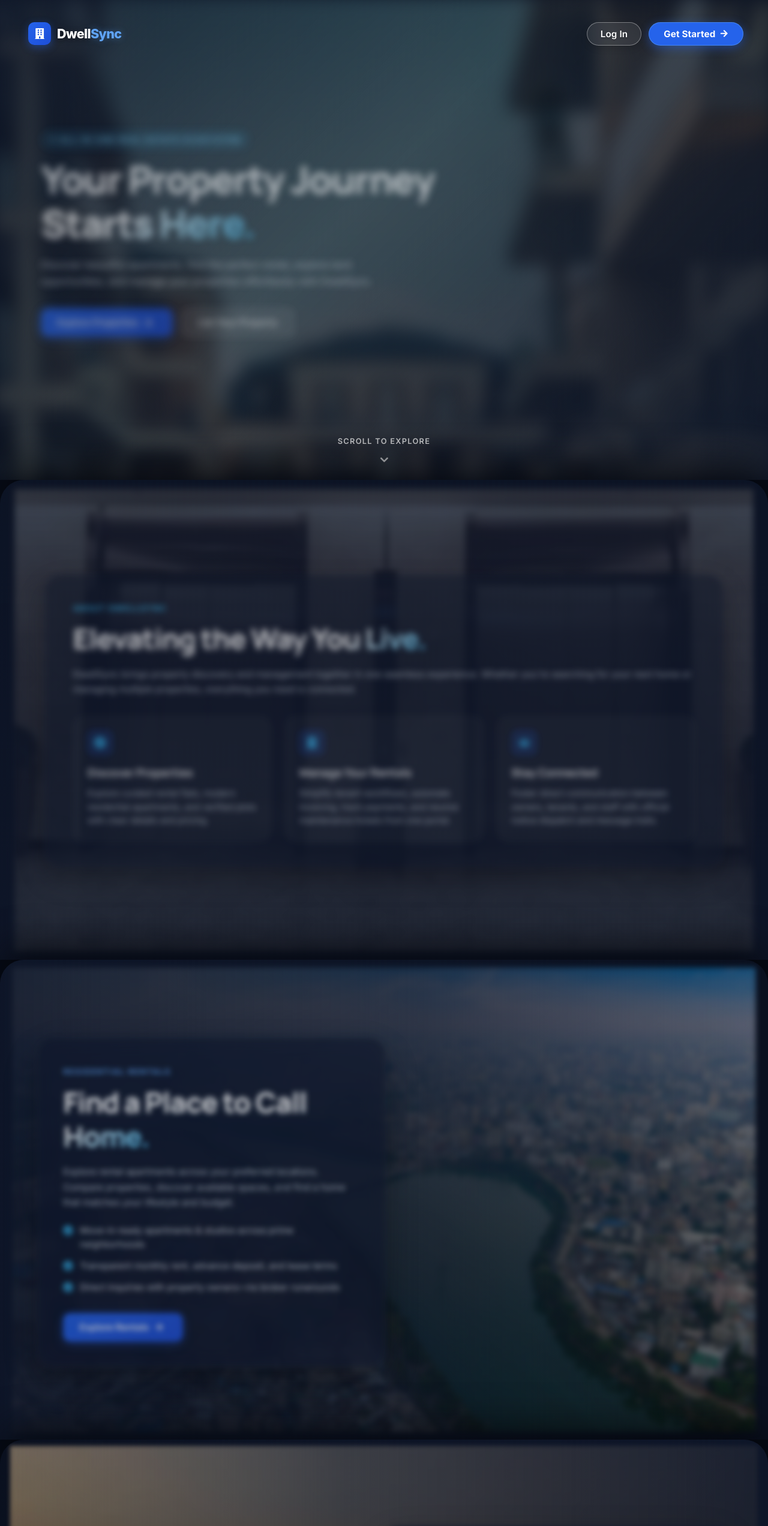
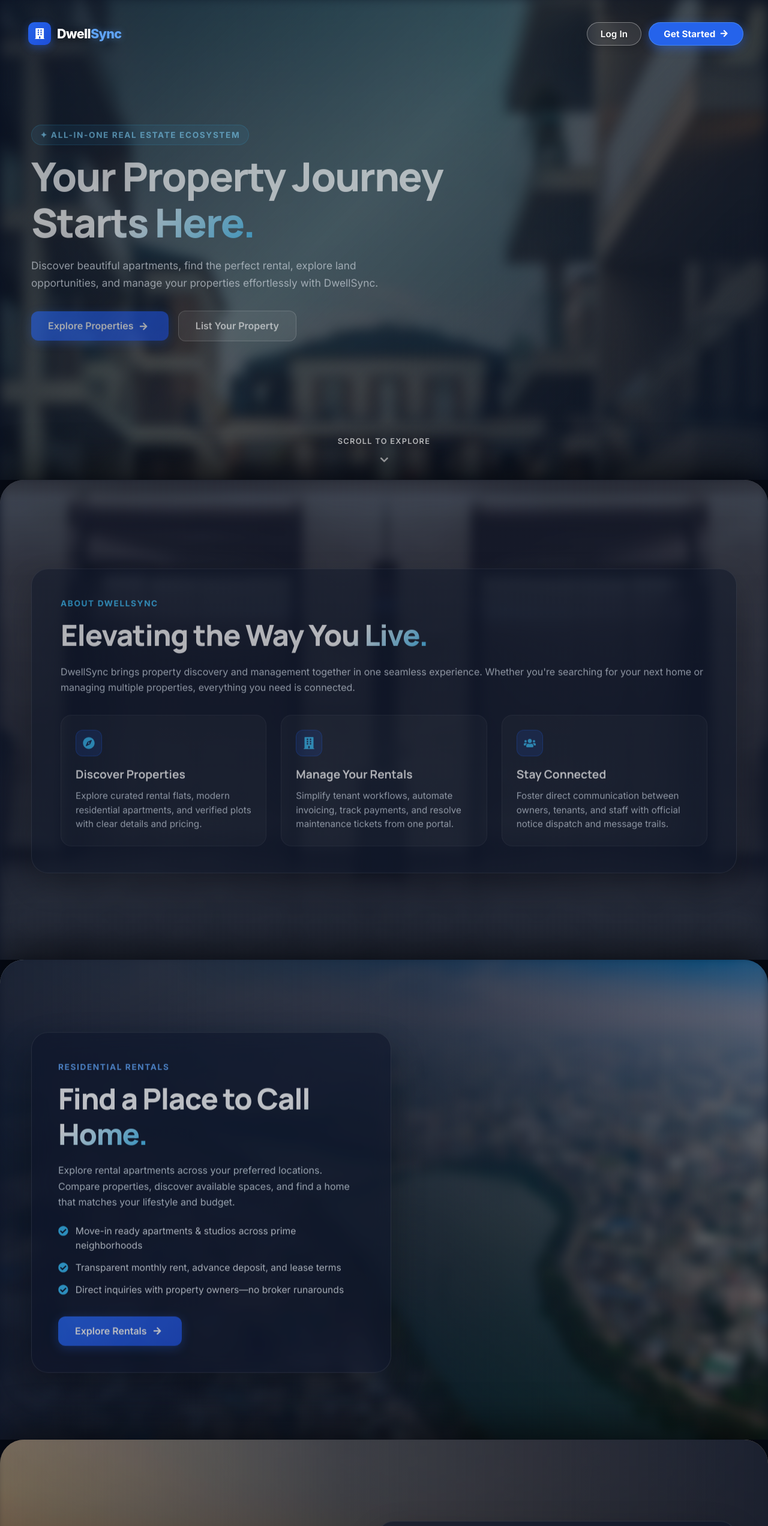
Before and after one commit to Ridwan805/Home-management-system, a React (Vite) app in the folder vite-project/: page / in a window 1280 px wide. Shown: the top 2544 px of the page at 60% size. Built offline with nearby package versions, Linux system fonts and the light colour scheme; no server answers.

Commit message:
Fix homepage image pixelation with apartmment.jpg, non-scaling blur overscan, and layered Gaussian blur system

```diff
--- a/vite-project/src/HomePage/HomePage.css
+++ b/vite-project/src/HomePage/HomePage.css
@@ -100,25 +100,66 @@
 }
 
 .section-bg-img {
-  width: 100%;
-  height: 100%;
+  position: absolute;
+  /* 1.25rem overscan prevents blur edge-bleed artifacts without artificial scale distortion */
+  inset: -1.25rem;
+  width: calc(100% + 2.5rem);
+  height: calc(100% + 2.5rem);
+  max-width: none;
   object-fit: cover;
   object-position: center;
-  transform: scale(1.01);
+  image-rendering: auto;
+  -webkit-backface-visibility: hidden;
+  backface-visibility: hidden;
+  transform: translateZ(0);
   transform-origin: center center;
   will-change: transform, filter;
   transition: none;
 }
 
-/* Dedicated hero background image styling with soft blur and anti-bleed scale */
+/* Section-specific background image Gaussian blur and framing */
 .hero-bg-img {
   object-position: center 30%;
-  filter: blur(0.45rem);
-  transform: scale(1.06);
-  transform-origin: center center;
+  filter: blur(0.25rem);
+}
+
+.about-bg-img {
+  object-position: center center;
+  filter: blur(0.25rem);
+}
+
+.rentals-bg-img {
+  object-position: center center;
+  filter: blur(0.25rem);
+}
+
+.buying-bg-img {
+  object-position: center center;
+  filter: blur(0.1875rem);
+}
+
+.land-bg-img {
+  object-position: center center;
+  filter: blur(0.125rem);
+}
+
+.lifestyle-bg-img {
+  object-position: center center;
+  filter: blur(0.1875rem);
+}
+
+.cta-bg-img {
+  object-position: center center;
+  filter: blur(0.25rem);
 }
 
 @media (max-width: 48rem) {
+  .section-bg-img {
+    inset: -0.75rem;
+    width: calc(100% + 1.5rem);
+    height: calc(100% + 1.5rem);
+  }
+
   .hero-bg-img {
     object-position: center 25%;
   }
@@ -136,9 +177,9 @@
 .hero-overlay {
   background: linear-gradient(
     135deg,
-    rgba(15, 23, 42, 0.84) 0%,
-    rgba(15, 23, 42, 0.58) 45%,
-    rgba(15, 23, 42, 0.88) 100%
+    rgba(10, 18, 36, 0.82) 0%,
+    rgba(15, 23, 42, 0.54) 45%,
+    rgba(10, 18, 36, 0.86) 100%
   );
 }
 
--- a/vite-project/src/HomePage/HomePage.jsx
+++ b/vite-project/src/HomePage/HomePage.jsx
@@ -19,7 +19,7 @@ import FloatingHomeNav from '../components/layout/FloatingHomeNav';
 import './HomePage.css';
 
 // Exact image assets as required
-import heroApartmentImg from '../assets/40a157fc-07c1-50e7-9429-18852e1b2e94.jpg';
+import heroApartmentImg from '../assets/apartmment.jpg';
 import elevatorImg from '../assets/elevator.jpg';
 import landscapeImg from '../assets/landscape.jpg';
 import landscape2Img from '../assets/landscape2.jpg';
@@ -88,6 +88,20 @@ const HomePage = () => {
       };
     }
 
+    // Section base Gaussian blur map (in rem units)
+    // Section 4 requirements:
+    // - Hero default Gaussian blur: 0.25rem
+    // - Other cinematic sections: 0.125rem to 0.25rem depending on image quality/readability
+    const SECTION_BASE_BLUR = {
+      hero: 0.25,
+      about: 0.25,
+      rentals: 0.25,
+      buying: 0.1875,
+      land: 0.125,
+      lifestyle: 0.1875,
+      cta: 0.25
+    };
+
     // 2. Cinematic overlapping scroll transitions with background defocus & depth-of-field
     let ticking = false;
     const handleScroll = () => {
@@ -98,47 +112,47 @@ const HomePage = () => {
             const nextSec = sections[idx + 1];
             const bgImg = sec.querySelector('.section-bg-img');
             const content = sec.querySelector('.section-content');
+            const baseBlur = SECTION_BASE_BLUR[sec.id] ?? 0.25;
 
             if (nextSec) {
               const nextRect = nextSec.getBoundingClientRect();
+
+              // Only process sections within or adjacent to the active viewport
+              if (nextRect.top > vh * 2 || nextRect.bottom < -vh) {
+                return;
+              }
+
               // Progress: 0 (nextSec not visible) to 1 (nextSec fully covers sec)
               const progress = Math.max(0, Math.min(1, 1 - (nextRect.top / vh)));
 
-              // Cinematic depth-of-field calculations linked to scroll progress (responsive rem units):
-              const scale = (1 - (progress * 0.05)).toFixed(4); // 1.0 down to 0.95
-              const blurVal = (progress * 0.4688).toFixed(4); // 0rem up to 0.4688rem (~7.5px)
-              const brightness = (1 - (progress * 0.40)).toFixed(3); // 1.0 down to 0.60 (darker)
-              const opacity = (1 - (progress * 0.45)).toFixed(3); // 1.0 down to 0.55 (0.5-0.65 range)
-              const translateY = (-progress * 1.5).toFixed(3); // -1.5rem subtle recession drift
-
-              // Visual layer defocus: background image
+              // 1. Photographic Background Layer Defocus & Darkening
               if (bgImg) {
                 if (progress > 0.005) {
-                  const isHero = sec.id === 'hero';
-                  const baseBlur = isHero ? 0.45 : 0;
-                  const currentBlur = (baseBlur + parseFloat(blurVal)).toFixed(4);
-                  const currentScale = isHero ? (1.06 - (progress * 0.05)).toFixed(4) : scale;
-                  bgImg.style.transform = `scale(${currentScale})`;
+                  // Gradually increase blur by up to 0.45rem during scroll transition
+                  const currentBlur = (baseBlur + (progress * 0.45)).toFixed(4);
+                  // Slightly darken outgoing section (1.0 down to 0.65)
+                  const brightness = (1 - (progress * 0.35)).toFixed(3);
+                  // Subtle recession scale (1.0 down to 0.965)
+                  const scale = (1 - (progress * 0.035)).toFixed(4);
+
+                  bgImg.style.transform = `scale(${scale}) translateZ(0)`;
                   bgImg.style.transformOrigin = 'center center';
                   bgImg.style.filter = `blur(${currentBlur}rem) brightness(${brightness})`;
                 } else {
-                  if (sec.id === 'hero') {
-                    bgImg.style.transform = 'scale(1.06)';
-                    bgImg.style.filter = 'blur(0.45rem)';
-                  } else {
-                    bgImg.style.transform = 'none';
-                    bgImg.style.filter = 'none';
-                  }
+                  // Reset to default state with its base Gaussian blur
+                  bgImg.style.transform = 'translateZ(0)';
+                  bgImg.style.filter = `blur(${baseBlur}rem) brightness(1)`;
                 }
               }
 
-              // Visual layer defocus: content cards & typography
+              // 2. Content Layer: Reduce prominence via opacity and subtle recession drift without blurring text
               if (content) {
                 if (progress > 0.005) {
-                  content.style.transform = `scale(${scale}) translateY(${translateY}rem)`;
-                  content.style.transformOrigin = 'center center';
+                  const opacity = (1 - (progress * 0.45)).toFixed(3);
+                  const translateY = (-progress * 1.5).toFixed(3);
+                  content.style.transform = `translateY(${translateY}rem)`;
                   content.style.opacity = `${opacity}`;
-                  content.style.filter = `blur(${blurVal}rem)`;
+                  content.style.filter = 'none';
                 } else {
                   content.style.transform = 'none';
                   content.style.opacity = '1';
@@ -146,7 +160,7 @@ const HomePage = () => {
                 }
               }
 
-              // Affordability Section background subtle dimming
+              // 3. Affordability Section background subtle dimming
               if (sec.id === 'affordability') {
                 if (progress > 0.005) {
                   sec.style.filter = `brightness(${(1 - (progress * 0.15)).toFixed(3)})`;
@@ -155,7 +169,7 @@ const HomePage = () => {
                 }
               }
 
-              // Click-interception prevention: disable pointer events when heavily covered
+              // 4. Click-interception prevention: disable pointer events when heavily covered
               if (progress > 0.85) {
                 sec.style.pointerEvents = 'none';
               } else {
@@ -164,8 +178,8 @@ const HomePage = () => {
             } else {
               // Final section (CTA) has no next section and always remains 100% focused
               if (bgImg) {
-                bgImg.style.transform = 'none';
-                bgImg.style.filter = 'none';
+                bgImg.style.transform = 'translateZ(0)';
+                bgImg.style.filter = `blur(${baseBlur}rem) brightness(1)`;
               }
               if (content) {
                 content.style.transform = 'none';
@@ -198,7 +212,7 @@ const HomePage = () => {
       <FloatingHomeNav />
 
       {/* =====================================================================
-          1. CINEMATIC HERO SECTION — 40a157fc-07c1-50e7-9429-18852e1b2e94.jpg
+          1. CINEMATIC HERO SECTION — apartmment.jpg
           ===================================================================== */}
       <section id="hero" className="cinematic-section section-hero is-revealed">
         <div className="section-bg-wrap">
@@ -263,7 +277,7 @@ const HomePage = () => {
           <img
             src={elevatorImg}
             alt="Modern architectural living elevator"
-            className="section-bg-img"
+            className="section-bg-img about-bg-img"
             loading="lazy"
           />
           <div className="section-overlay about-overlay" />
@@ -324,7 +338,7 @@ const HomePage = () => {
           <img
             src={landscapeImg}
             alt="Scenic residential apartments for rent"
-            className="section-bg-img"
+            className="section-bg-img rentals-bg-img"
             loading="lazy"
           />
           <div className="section-overlay rentals-overlay" />
@@ -376,7 +390,7 @@ const HomePage = () => {
           <img
             src={landscape2Img}
             alt="Contemporary city skyline and premium apartments"
-            className="section-bg-img"
+            className="section-bg-img buying-bg-img"
             loading="lazy"
           />
           <div className="section-overlay buying-overlay" />
@@ -428,7 +442,7 @@ const HomePage = () => {
           <img
             src={openFieldImg}
             alt="Scenic expansive open land plot"
-            className="section-bg-img"
+            className="section-bg-img land-bg-img"
             loading="lazy"
           />
           <div className="section-overlay land-overlay" />
@@ -564,7 +578,7 @@ const HomePage = () => {
           <img
             src={parkImg}
             alt="Tranquil park with lush green trees"
-            className="section-bg-img"
+            className="section-bg-img lifestyle-bg-img"
             loading="lazy"
           />
           <div className="section-overlay lifestyle-overlay" />
@@ -623,7 +637,7 @@ const HomePage = () => {
           <img
             src={landscape2Img}
             alt="City skyline at dusk"
-            className="section-bg-img"
+            className="section-bg-img cta-bg-img"
             loading="lazy"
           />
           <div className="section-overlay cta-overlay" />
```
Also changed, not shown: vite-project/src/assets/apartmment.jpg (added).
